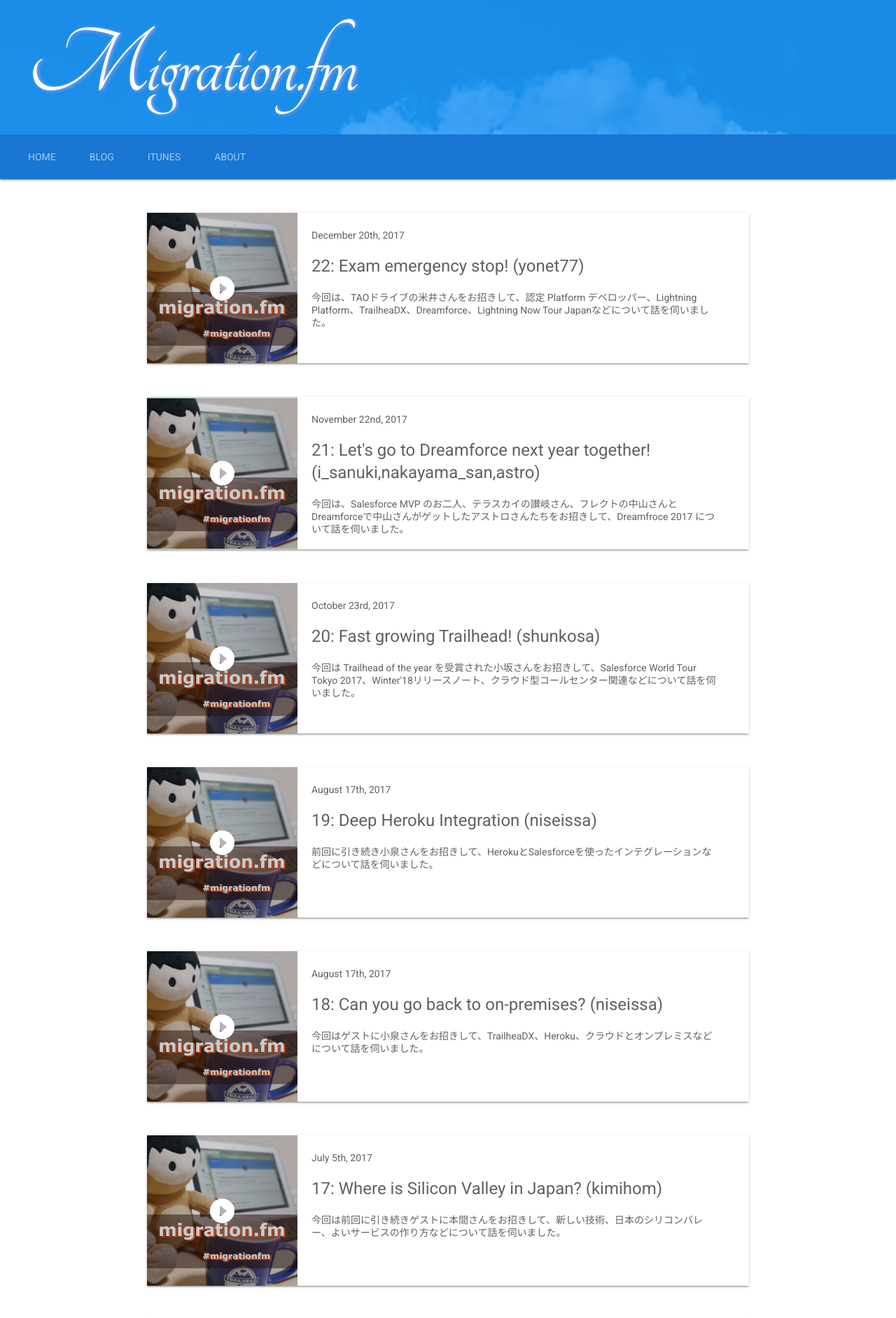
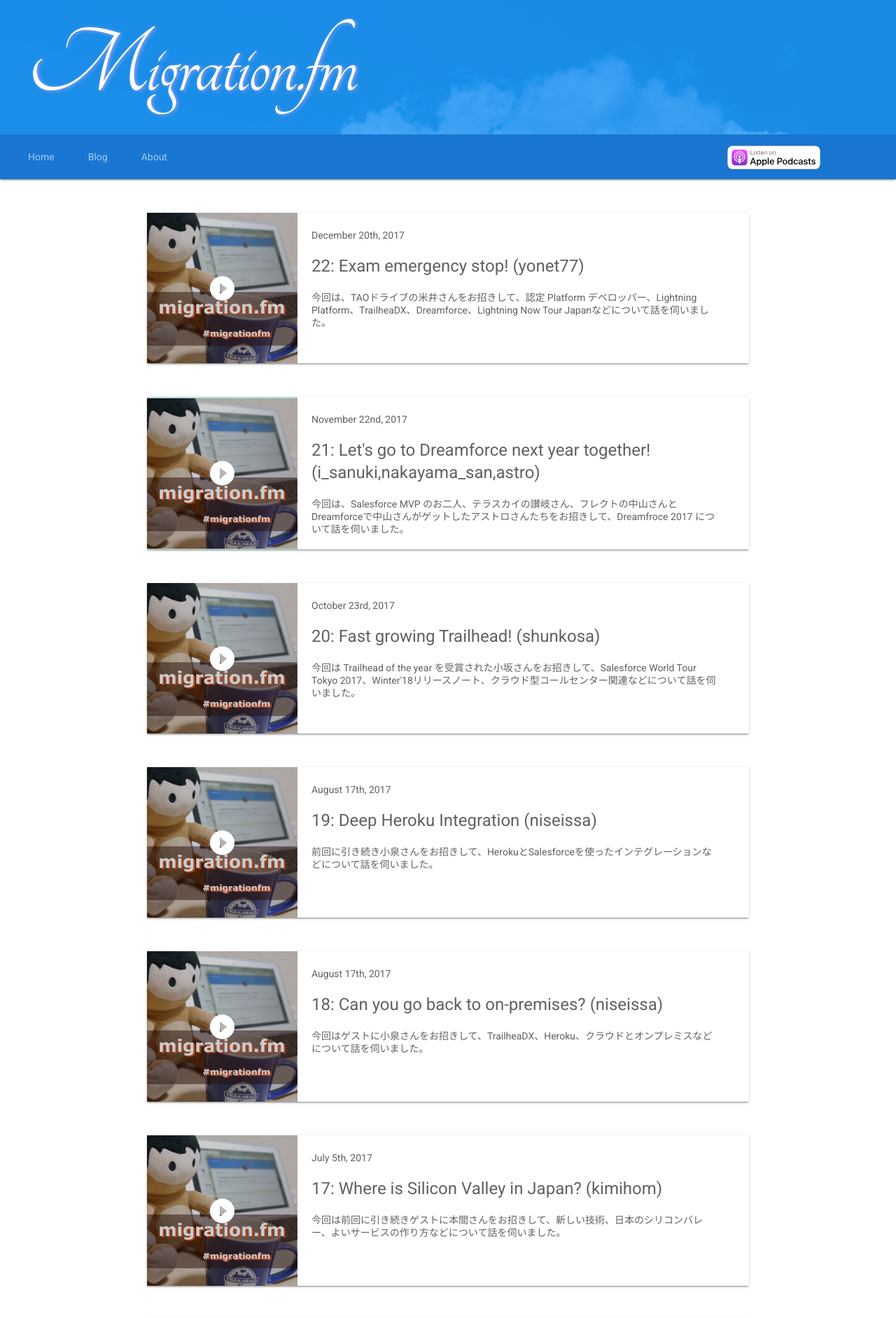
Before and after one commit to migrationfm/migrationfm.github.io, a Jekyll site: the page built from index.html, in a window 1280 px wide. Shown: the top 1883 px of the page at 70% size. Built offline with Jekyll 4.4.1, drawn with Linux system fonts in a browser that asks for light colours; nearby versions of some CDN libraries; the list of posts is cut into pages by our own code.

Commit message:
Add Apple Podcasts Badge

```diff
--- a/_includes/header.html
+++ b/_includes/header.html
@@ -7,11 +7,11 @@
   <div class="mdl-layout__tab-bar mdl-js-ripple-effect mdl-color--primary-dark">
     <a href="{{ site.baseurl }}" class="mdl-layout__tab">Home</a>
     <a href="{{ site.blog_url }}" class="mdl-layout__tab">Blog</a>
-    <a href="{{ site.itunes_url }}" class="mdl-layout__tab">iTunes</a>
     {% for page in site.pages %}
       {% if page.title and page.title != 'Episodes' %}
         <a href="{{ page.url | replace_first: '/', '' | prepend: site.baseurl }}" class="mdl-layout__tab">{{ page.title }}</a>
       {% endif %}
     {% endfor %}
+    <a href="{{ site.itunes_url }}" target="_blank" class="mdl-layout__tab" style="width: 70%; text-align: right;"><img src="/images/Listen_on_Apple_Podcasts_sRGB_US.svg" alt="Listen on Apple Podcasts Badge"/></a>
   </div>
 </header>
--- a/_sass/_layout.scss
+++ b/_sass/_layout.scss
@@ -130,6 +130,7 @@
         background-color: white;
         height: 4px;
       }
+      text-transform: capitalize;
     }
   }
   .mdl-layout__tab-bar-container {
```
Also changed, not shown: images/Listen_on_Apple_Podcasts_sRGB_US.svg (added).
